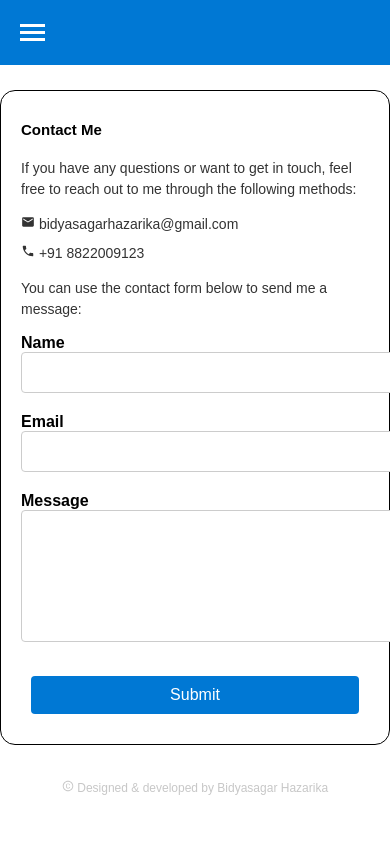
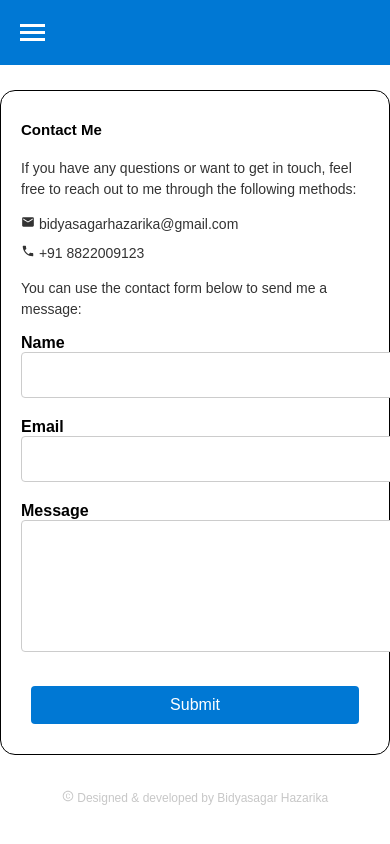
Before and after one commit to DevDreamer26/port-rjs-frontend, a React (Vite) app in the folder client/: page /contact in a window 390 px wide. Built offline with nearby package versions, Linux system fonts and the light colour scheme; a web font is replaced by a local one.

Commit message:
Contact form updated

```diff
--- a/client/src/components/Contact/Contact.css
+++ b/client/src/components/Contact/Contact.css
@@ -99,6 +99,6 @@ button[type="submit"]:hover {
   input[type="text"],
   input[type="email"],
   textarea {
-    font-size: 8px;
+    font-size: 12px;
   }
 }
```
